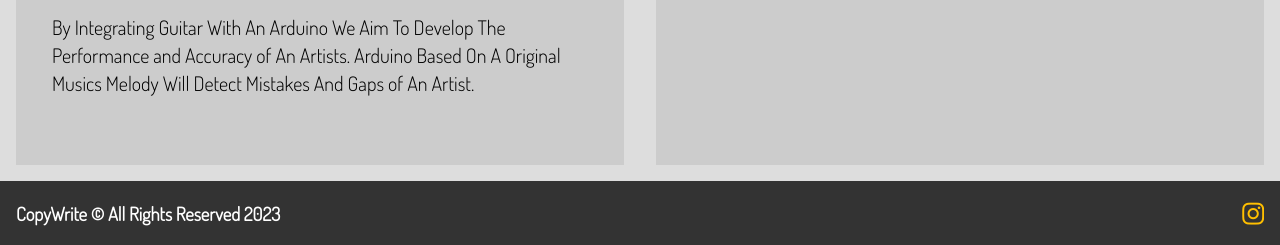
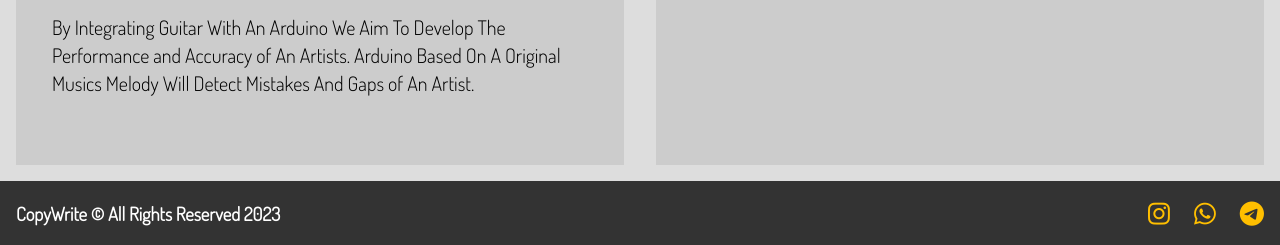
Before and after one commit to H1ruka/y-tech, a plain HTML site: page index.html in a window 1280 px wide. Shown: the part 3232-3477 px from the top of the page. Drawn offline with Linux system fonts and the light colour scheme.

Commit message:
modifications

```diff
--- a/css/main.css
+++ b/css/main.css
@@ -619,6 +619,11 @@ body {
       justify-content: space-between; }
       .section-f .wrap a {
         font-size: 25px; }
+      .section-f .wrap .icons {
+        display: flex;
+        align-items: center;
+        justify-content: space-around;
+        gap: 1.5rem; }
   @keyframes down {
     from {
       transform: translateY(-500px); }
--- a/index.html
+++ b/index.html
@@ -151,7 +151,11 @@
     <div class="section-f">
         <div class="wrap">
             <h3>CopyWrite © All Rights Reserved 2023</h3>
-            <a href="https://www.instagram.com/ytech_fll/" target="_blank"><i class="fa-brands fa-instagram" style="color: #ffbf00;"></i></a>
+            <div class="icons">
+                <a href="https://www.instagram.com/ytech_fll/" target="_blank"><i class="fa-brands fa-instagram" style="color: #ffbf00;"></i></a>
+                <a href="https://wa.me/77473804027" target="_blank"><i class="fa-brands fa-whatsapp" style="color: #ffbf00;"></i></a>
+                <a href="https://t.me/tioma769" target="_blank"><i class="fa-brands fa-telegram" style="color: #ffbf00;"></i></a>
+            </div>
         </div>
     </div>
 
```
